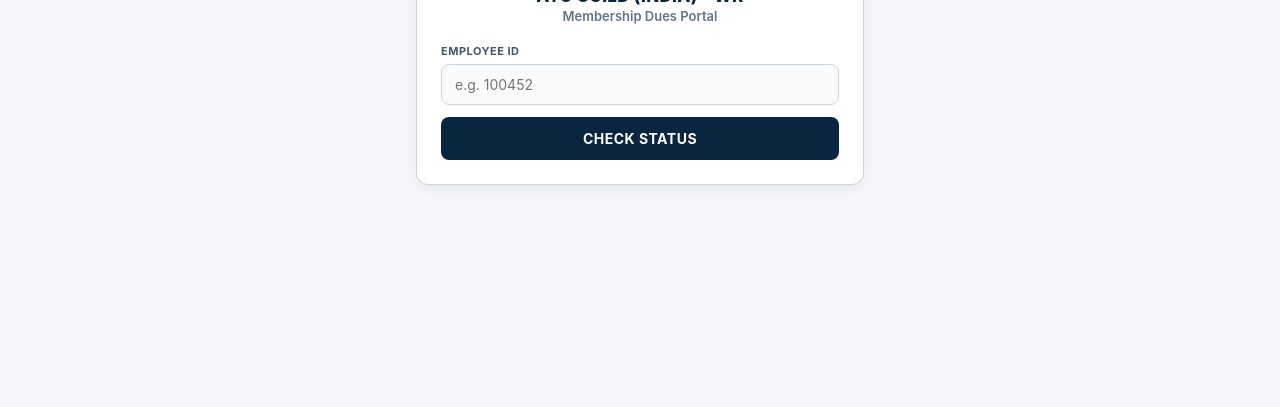
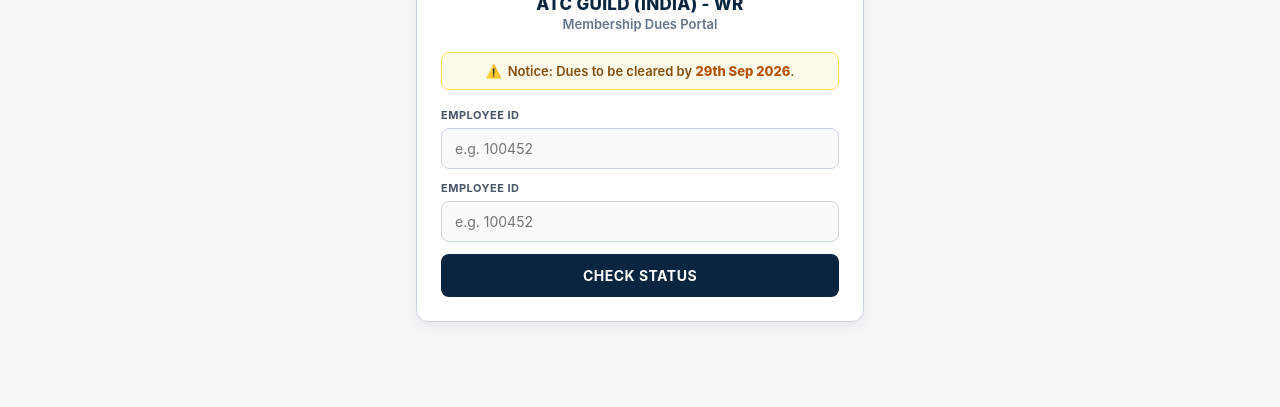
Before and after one commit to ATC-Guild-WR/atc-guild-portal, a plain HTML site: page index.html in a window 1280 px wide. Shown: the part 393-800 px from the top of the page. Drawn offline with Linux system fonts and the light colour scheme.

Commit message:
Update index.html

```diff
--- a/index.html
+++ b/index.html
@@ -400,6 +400,27 @@
       margin-top: 14px;
       text-align: left;
     }
+    /* Deadline Notice Banner */
+    .deadline-banner {
+      background: #fffbeb;
+      border: 1px solid #fde047;
+      color: #854d0e;
+      padding: 10px 14px;
+      border-radius: 8px;
+      font-size: 13px;
+      font-weight: 600;
+      text-align: center;
+      margin: 0 auto 18px auto;
+      display: flex;
+      align-items: center;
+      justify-content: center;
+      gap: 6px;
+      box-shadow: 0 1px 3px rgba(0, 0, 0, 0.04);
+    }
+    .deadline-banner strong {
+      color: #b45309;
+      font-weight: 800;
+    }
   </style>
 </head>
 <body>
@@ -419,6 +440,19 @@
           <h1>ATC Guild (India) - WR</h1>
           <h2>Membership Dues Portal</h2>
         </div>
+        <div class="header">
+          <img src="3ebb9976-128a-49ce-a2a3-711bb2c45110.jpg" alt="Guild Logo" class="header-logo" />
+          <h1>ATC Guild (India) - WR</h1>
+          <h2>Membership Dues Portal</h2>
+        </div>
+
+        <!-- DEADLINE NOTICE BANNER -->
+        <div class="deadline-banner">
+          ⚠️ <span>Notice: Dues to be cleared by <strong>29th Sep 2026</strong>.</span>
+        </div>
+
+        <label for="empId">Employee ID</label>
+        <input type="text" id="empId" placeholder="e.g. 100452" autocomplete="off" />
 
         <label for="empId">Employee ID</label>
         <input type="text" id="empId" placeholder="e.g. 100452" autocomplete="off" />
```
